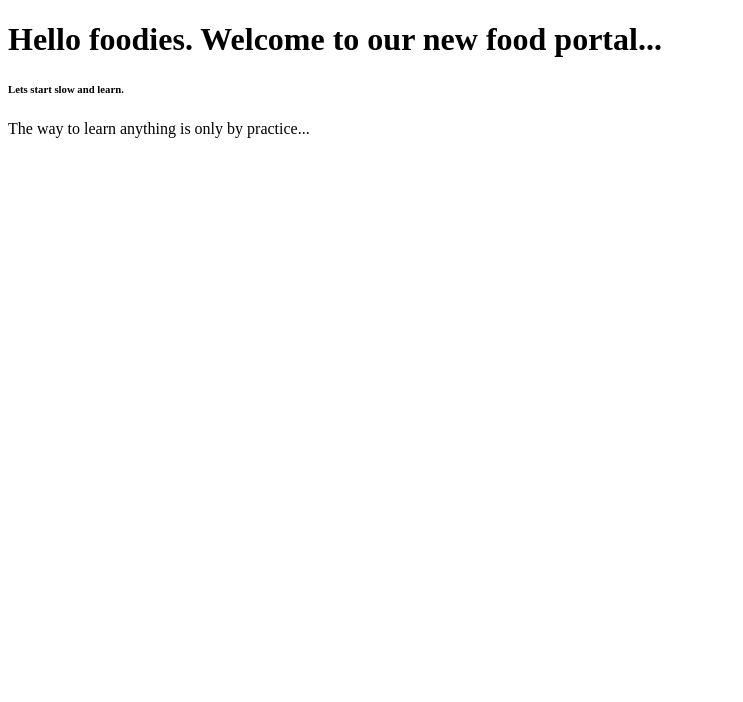
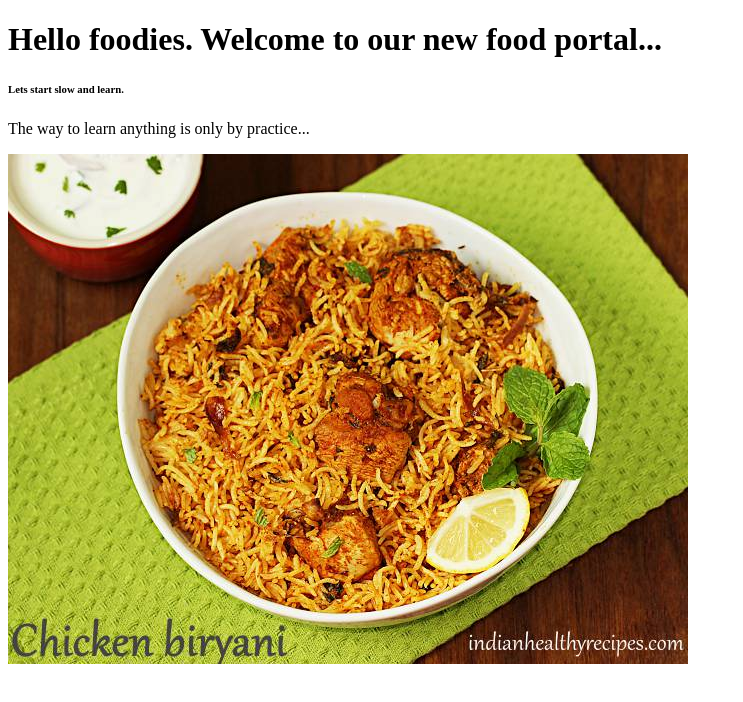
Before and after one commit to vikrampruthvi5/learn-site-nginx, a plain HTML site: page index.html in a window 1280 px wide. Shown: the whole page, without its empty margins (0-743 px from the left). Drawn offline with Linux system fonts and the light colour scheme.

Commit message:
Adding image to website

```diff
--- a/index.html
+++ b/index.html
@@ -9,5 +9,6 @@
     <h1>Hello foodies. Welcome to our new food portal...</h1>
     <h6>Lets start slow and learn.</h6>
     <p>The way to learn anything is only by practice...</p>
+    <img src="cb1.jpg" alt="">
 </body>
 </html>
```
Also changed, not shown: cb1.jpg (added).
